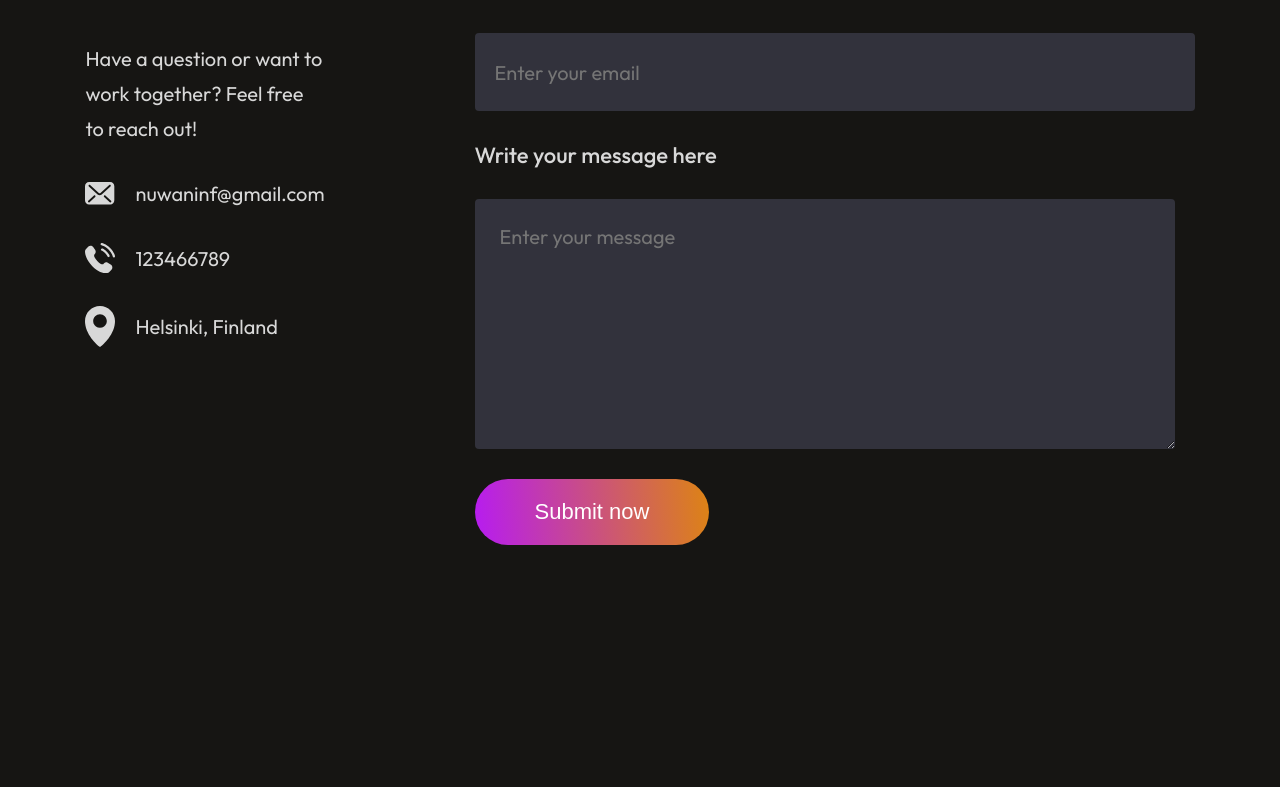
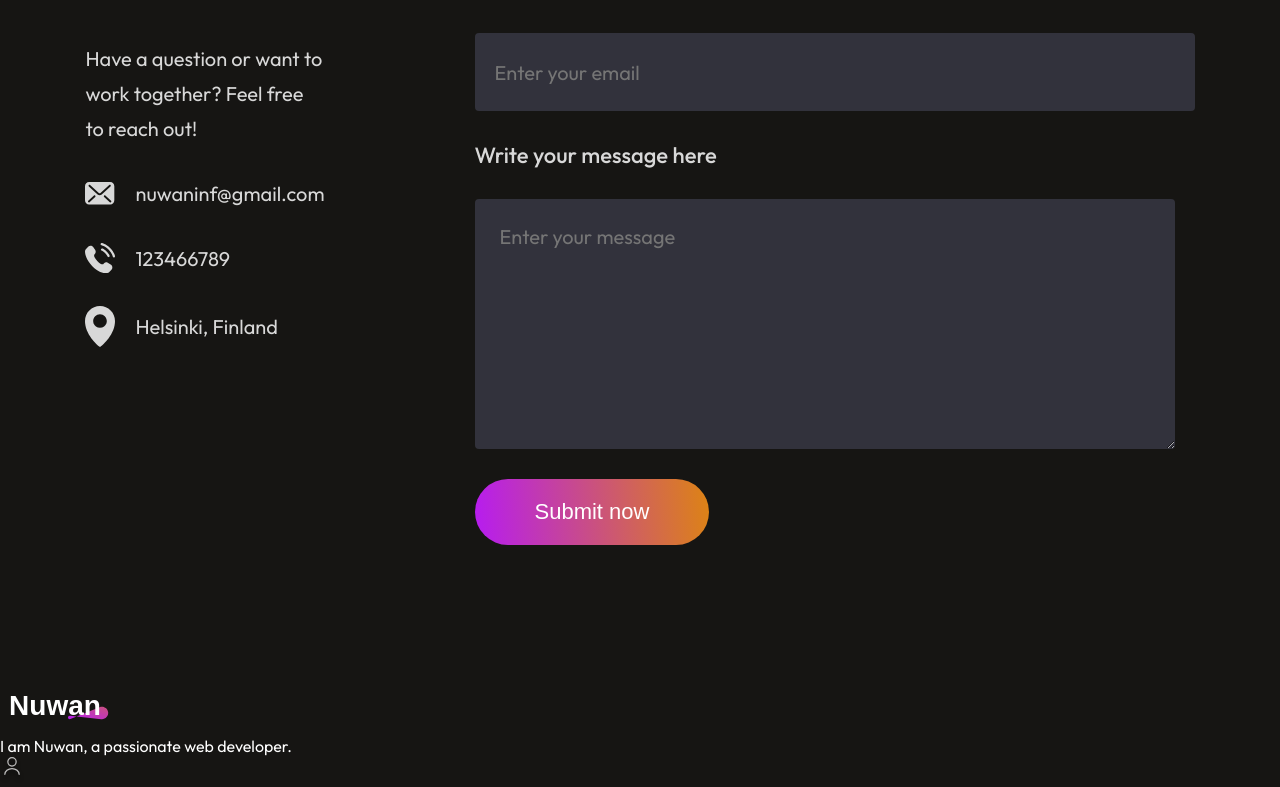
Before and after one commit to nuwaninfo/portfolio-react, a React (Vite) app: page / in a window 1280 px wide. Shown: the part 5011-5798 px from the top of the page. Before the commit the page ends 5606 px from the top, so only its background shows below. Built offline with nearby package versions, Linux system fonts and the light colour scheme.

Commit message:
Done 25% of footer

```diff
--- a/src/App.jsx
+++ b/src/App.jsx
@@ -5,6 +5,7 @@ import About from "./components/About/About";
 import Services from "./components/services/Services";
 import MyWork from "./components/mywork/MyWork";
 import Contact from "./components/contact/Contact";
+import Footer from "./components/footer/Footer";
 
 const App = () => {
   return (
@@ -15,6 +16,7 @@ const App = () => {
       <Services />
       <MyWork />
       <Contact />
+      <Footer />
     </div>
   );
 };
--- /dev/null
+++ b/src/components/footer/Footer.jsx
@@ -0,0 +1,24 @@
+import React from "react";
+import "./Footer.css";
+import footer_logo from "../../assets/logo_nuwan.svg";
+import user_icon from "../../assets/user_icon.svg";
+
+const Footer = () => {
+  return (
+    <div className="footer">
+      <div className="footer-top">
+        <div className="footer-top-left">
+          <img src={footer_logo} alt="Footer Logo" />
+          <p>I am Nuwan, a passionate web developer.</p>
+        </div>
+        <div className="footer-top-right">
+          <div className="footer-email-input">
+            <img src={user_icon} alt="User Icon" />
+          </div>
+        </div>
+      </div>
+    </div>
+  );
+};
+
+export default Footer;
```
Also changed, not shown: src/components/footer/Footer.css (added).
